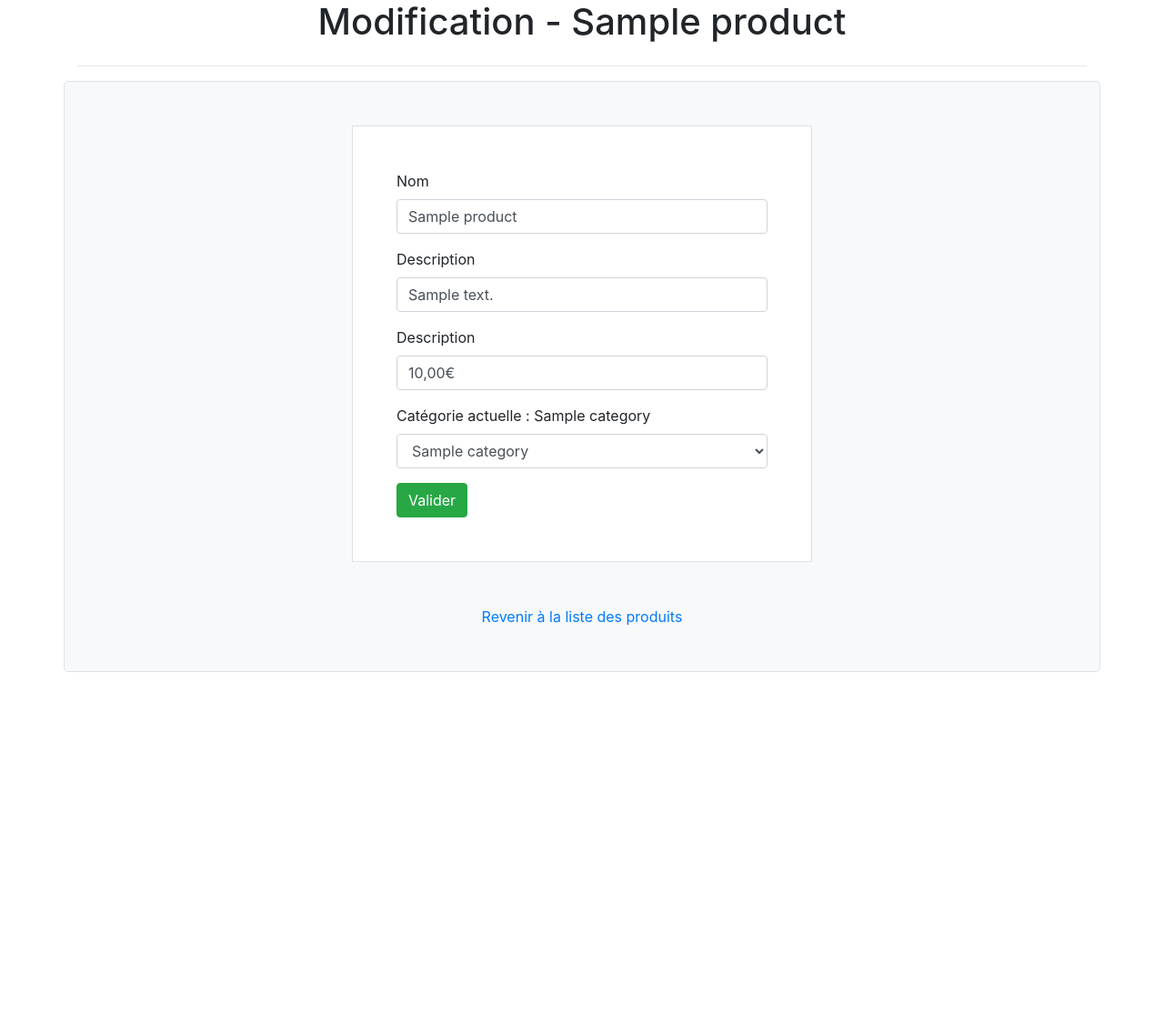
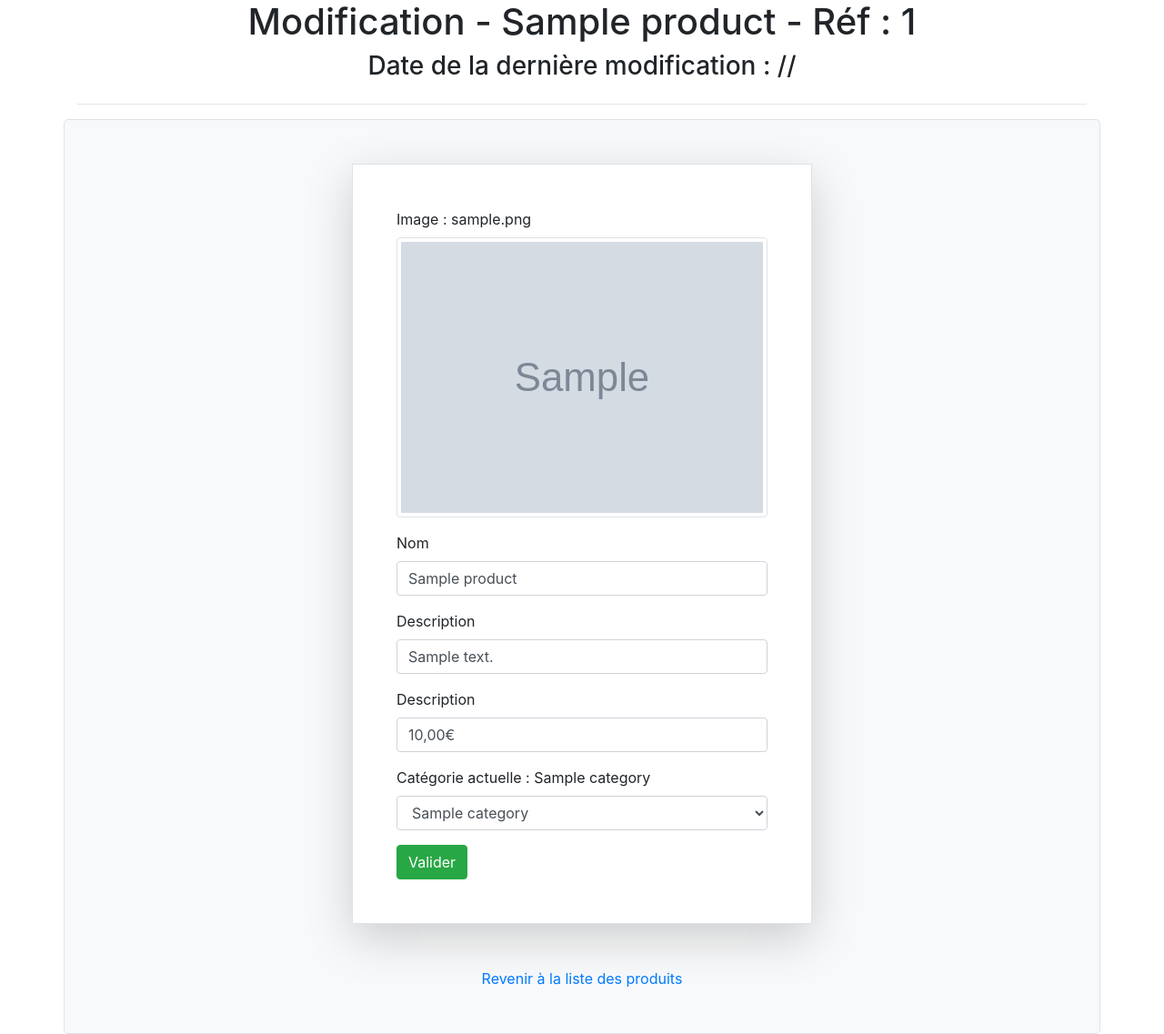
Before and after one commit to laurentbedu/Travail, a PHP site: page /modifier.php?idProduct=1 in a window 1280 px wide. Shown: the whole page at 91% size. Before the commit the page ends 739 px from the top, so only its background shows below. Run offline with PHP 8.4, Linux system fonts and the light colour scheme; tables that the repository leaves empty or names only in its code hold one stand-in row (values such as "Sample post"); grey boxes marked "Sample" are stand-in pictures.

Commit message:
update 30/01/2020 18:37

```diff
--- a/connect/modifier.php
+++ b/connect/modifier.php
@@ -2,14 +2,15 @@
 require("connect.php");
 
 $base = connect();
-
 $idProduct = $_GET["idProduct"];
 
-$sql = "SELECT P.name, P.description, P.price, Categories.name AS categorie_name FROM Products AS P
+// On va chercher toutes les infos utiles dans la base de données
+$sql = "SELECT P.id, P.name, P.description, P.price, P.image, DAY(P.modified) AS jour, MONTH(P.modified) AS mois, YEAR(P.modified) AS annee, Categories.name AS categorie_name FROM Products AS P
 INNER JOIN Categories ON P.category_id = Categories.id
 WHERE P.id = " . $idProduct;
 
-$sql2 = "SELECT name FROM categories";
+// Les catégories
+$sql2 = "SELECT name FROM Categories";
 
 $req = $base->prepare($sql);
 $req->execute();
@@ -17,10 +18,12 @@ $req->execute();
 $req2 = $base->prepare($sql2);
 $req2->execute();
 
-while($data = $req->fetchObject()) {
+
+while ($data = $req->fetchObject()) {
 ?>
     <!doctype html>
     <html lang="fr">
+
     <head>
         <title>Modification de <?= $data->name ?></title>
         <!-- Required meta tags -->
@@ -30,19 +33,24 @@ while($data = $req->fetchObject()) {
         <!-- Bootstrap CSS -->
         <link rel="stylesheet" href="https://stackpath.bootstrapcdn.com/bootstrap/4.3.1/css/bootstrap.min.css" integrity="sha384-ggOyR0iXCbMQv3Xipma34MD+dH/1fQ784/j6cY/iJTQUOhcWr7x9JvoRxT2MZw1T" crossorigin="anonymous">
     </head>
+
     <body>
         <div class="container">
 
             <div class="row justify-content-center">
                 <div class="col">
-            <h1 class="text-center">Modification - <?= $data->name ?></h1>
-
+                    <h1 class="text-center">Modification - <?= $data->name ?> - Réf : <?= $data->id ?></h1>
+                    <h3 class="text-center">Date de la dernière modification : <?= $data->jour . '/' . $data->mois . '/' . $data->annee ?></h3>
                 </div>
             </div>
             <hr>
             <div class="row border p-5 rounded-lg bg-light">
                 <div class="col">
-            <form class="border w-50 mx-auto p-5 bg-white">
+                    <form class="border w-50 mx-auto p-5 bg-white shadow-lg" method="post" action="traitementModif.php">
+                        <div class="form-group">
+                            <label for="image">Image : <?= $data->image ?></label>
+                            <img class="img-thumbnail" id="image" src="src/img/<?= $data->image ?>" alt="image du produit référencé <?= $data->id ?>" title="Produit référencé <?= $data->id ?>">
+                        </div>
                         <div class="form-group">
                             <label for="nom">Nom</label>
                             <input type="text" class="form-control" id="nom" value="<?= $data->name ?>">
@@ -62,11 +70,11 @@ while($data = $req->fetchObject()) {
 
                             <select class="form-control" id="categorie">
                                 <?php
-                        while($data2 = $req2->fetchObject()) {
-                            if($data->categorie_name) {
-                                echo "<option selected>" . $data->categorie_name . "</option>";
+                                while ($data2 = $req2->fetchObject()) {
+                                ?>
+                                    <option><?= $data2->name ?></option>
 
-                            }
+                                <?php
                                 }
                                 ?>
                             </select>
@@ -95,4 +103,5 @@ while($data = $req->fetchObject()) {
     <script src="https://cdnjs.cloudflare.com/ajax/libs/popper.js/1.14.7/umd/popper.min.js" integrity="sha384-UO2eT0CpHqdSJQ6hJty5KVphtPhzWj9WO1clHTMGa3JDZwrnQq4sF86dIHNDz0W1" crossorigin="anonymous"></script>
     <script src="https://stackpath.bootstrapcdn.com/bootstrap/4.3.1/js/bootstrap.min.js" integrity="sha384-JjSmVgyd0p3pXB1rRibZUAYoIIy6OrQ6VrjIEaFf/nJGzIxFDsf4x0xIM+B07jRM" crossorigin="anonymous"></script>
     </body>
+
     </html>
--- a/connect/supprime.php
+++ b/connect/supprime.php
@@ -1,5 +1,2 @@
 <?php
-define("HOST", "localhost");
-define("DATABASE", "products");
-define("USERNAME", "root");
-define("USERPWD", "baltazar62620");
+echo "Hello world!";
--- /dev/null
+++ b/connect/traitementModif.php
@@ -0,0 +1,2 @@
+<?php
+echo "Hello world";
```
Also changed, not shown: connect/listeProduits.php (+9 -2 lines), connect/showDetail.php (+6 -3 lines). Lines whose indentation alone changed are shown as unchanged.
